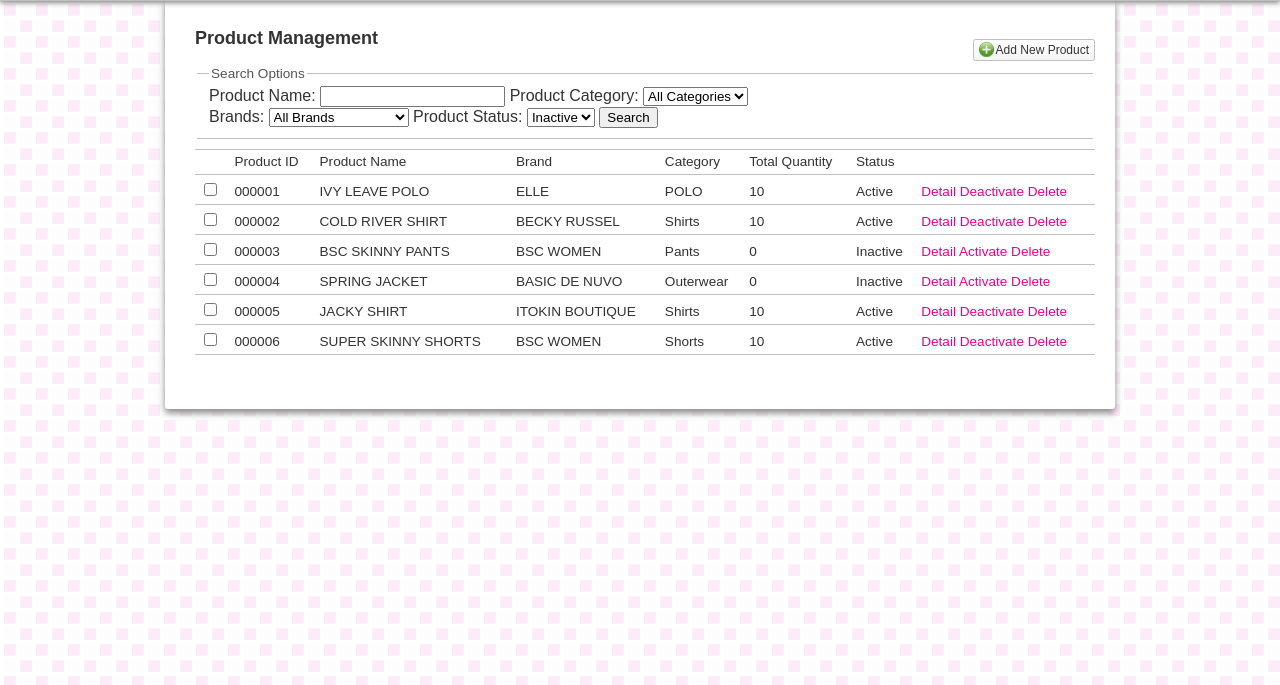
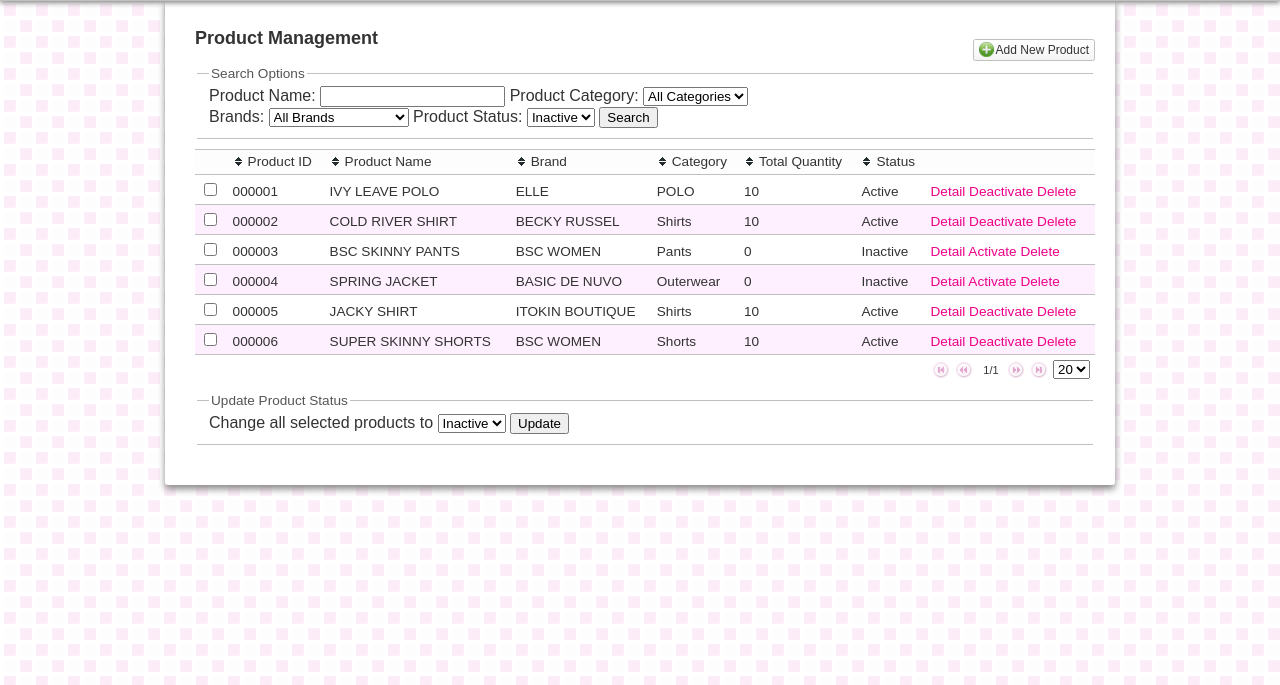
Before and after one commit to NorThanapon/ClothingSite, a CodeIgniter app: template application/views/product/list.php in a window 1280 px wide. Shown: the part 32-717 px from the top of the page. Run offline with CodeIgniter, Linux system fonts and the light colour scheme; the template is opened without the code that fills it, so the values that code supplies are empty.

Commit message:
add style for report pages

```diff
--- a/application/views/product/list.php
+++ b/application/views/product/list.php
@@ -48,17 +48,20 @@
 	    </fieldset>
         </div>
         <div class="report-items">
-	    <table border ="1">
+	    <table class="tablesorter">
+		<thead>
 		    <tr>
-		    <td>&nbsp;</td>
-		    <td>Product ID</td>
-		    <td>Product Name</td>
-		    <td>Brand</td>
-		    <td>Category</td>
-		    <td>Total Quantity</td>
-		    <td>Status</td>
-		    <td>&nbsp;</td>
-		</td>
+			<th>&nbsp;</th>
+			<th>Product ID</th>
+			<th>Product Name</th>
+			<th>Brand</th>
+			<th>Category</th>
+			<th>Total Quantity</th>
+			<th>Status</th>
+			<th>&nbsp;</th>
+		    </tr>
+		</thead>
+		<tbody>
 		    <tr>
 			<td><input type = "checkbox" /></td>
 			<td>000001</td>
@@ -119,9 +122,43 @@
 			<td>Active</td>
 			<td><a href = "#">Detail</a> <a href = "#">Deactivate</a> <a href = "#">Delete</a></td>
 		    </tr>
+		</tbody>
 	    </table>
+            <?php $this->load->view('common/table_pager');?>
 	</div>
-	<div class="report-action"></div>
+	<div class="report-action">
+	    <fieldset>
+		<legend>Update Product Status</legend>
+		<label>Change all selected products to</label>
+		<select>
+		    <option>Inactive</option>
+		    <option>Active</option>
+		</select>
+		<input type = "button" value = "Update" />
+	    </fieldset>
+	</div>
         <?php $this->load->view('common/admin_footer');?>
+	<script type="text/javascript">
+	    $(document).ready(function() {
+		$(".tablesorter").find("tr:even").addClass("even");
+		$(".tablesorter")
+		    .tablesorter({
+			headers: {
+			    0:{sorter:false},
+			    7:{sorter:false}
+			}
+		    })
+		    .tablesorterPager({
+			container: $(".table-pager"),
+			positionFixed: false,
+			size:20
+		    });
+		$(".tablesorter").on('sortEnd', function(){
+		    //set striping color
+		    $(".tablesorter").find('tr').removeClass('even');
+		    $(".tablesorter").find("tr:even").addClass("even");
+		});
+	    });
+	</script>
     </body>
 </html>
--- a/assets/js/clothing-app.js
+++ /dev/null
@@ -1,22 +0,0 @@
-$(document).ready(function() {
-        $(".tablesorter").find("tr:even").addClass("even");
-        $(".tablesorter")
-            .tablesorter({
-                headers: {
-                    0:{sorter:false},
-                    1:{sorter:'datetime'},
-                    7:{sorter:false}
-                }
-            })
-            .tablesorterPager({
-                container: $(".table-pager"),
-                positionFixed: false,
-                size:20
-            });
-        $(".tablesorter").on('sortEnd', function(){
-	    //set striping color
-	    $(".tablesorter").find('tr').removeClass('even');
-	    $(".tablesorter").find("tr:even").addClass("even");
-        });
-    }
-);
```
Also changed, not shown: application/views/common/admin_head.php (+7 -0 lines), application/views/order/list.php (+24 -1 lines). Lines whose indentation alone changed are shown as unchanged.
